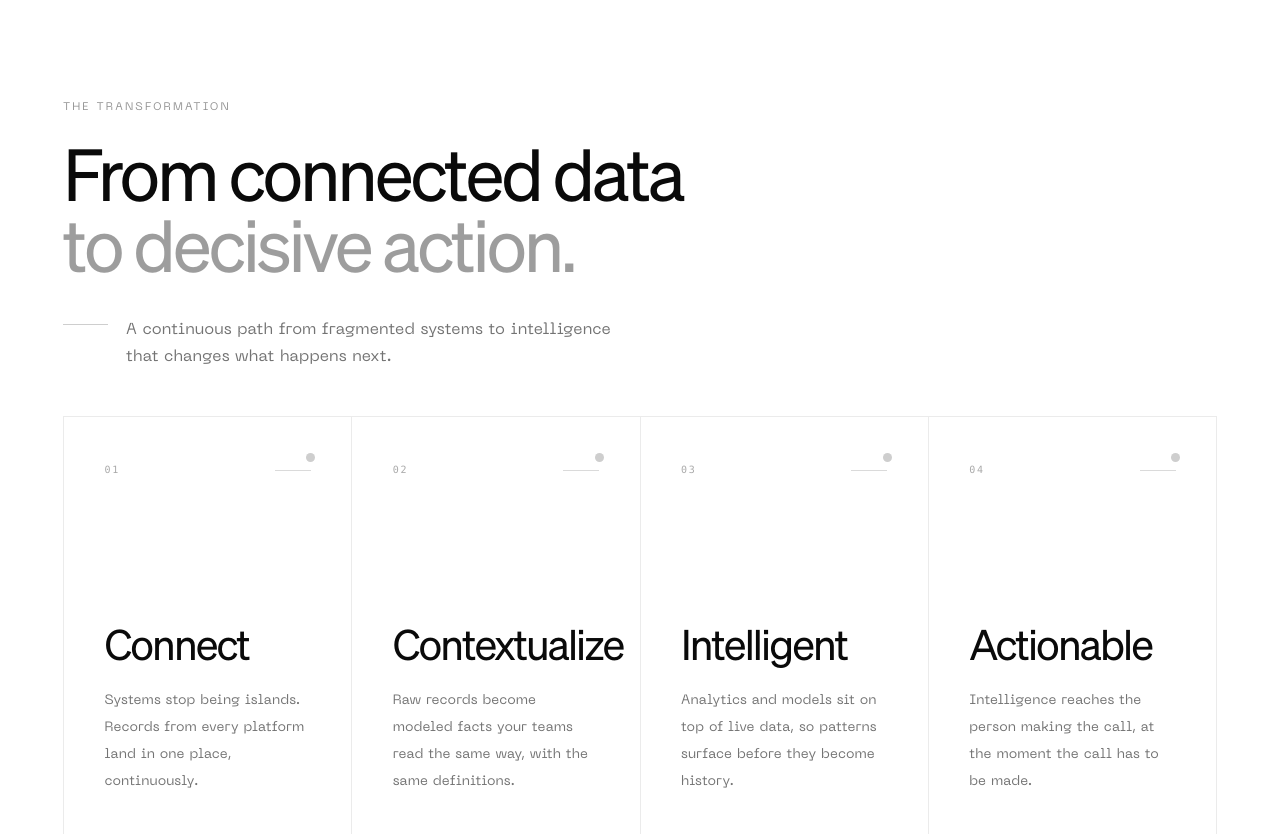
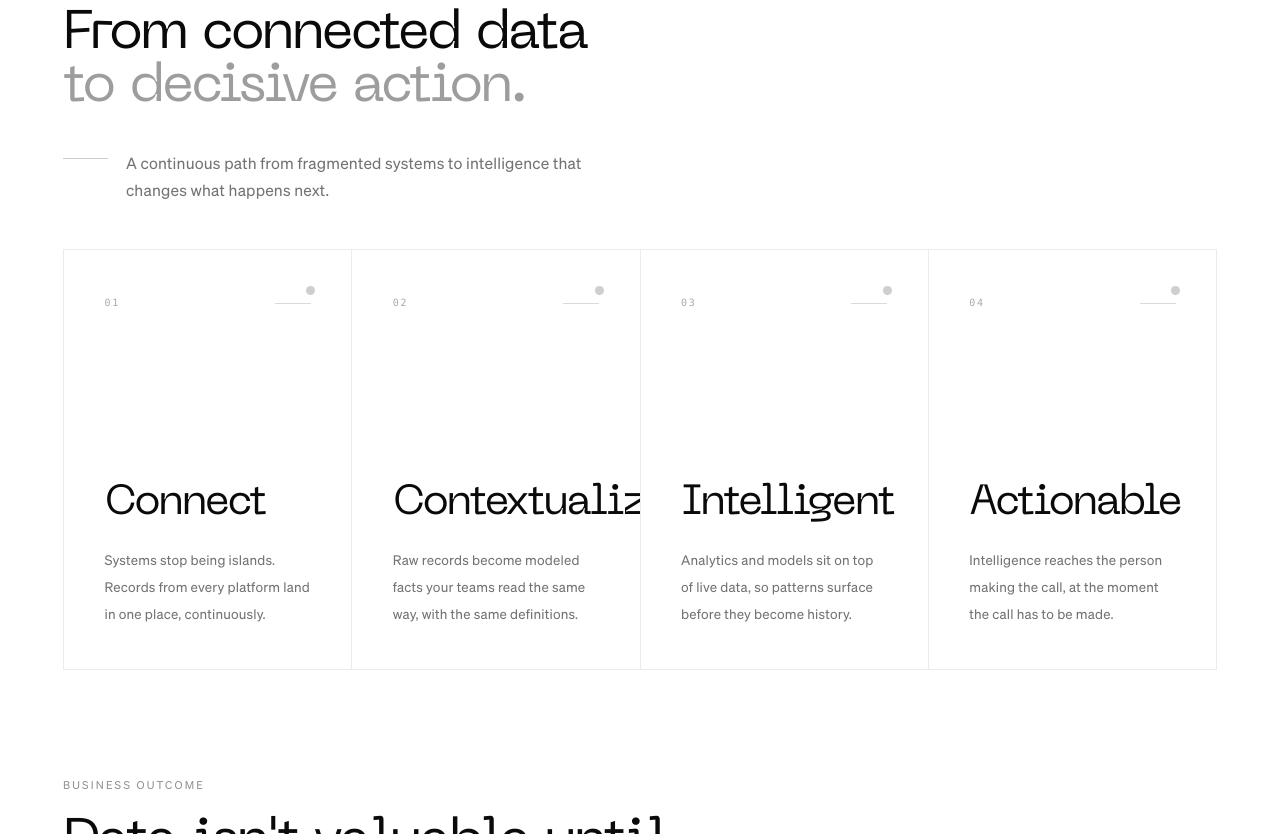
Before and after one commit to om-bhargav/techneeq, a React (Vite) app: page / in a window 1280 px wide. Shown: the part 5560-6394 px from the top of the page. Built offline with nearby package versions, Linux system fonts and the light colour scheme.

Commit message:
switched fonts

```diff
--- a/src/components/global/section/SectionHeader.tsx
+++ b/src/components/global/section/SectionHeader.tsx
@@ -40,9 +40,8 @@ export default function SectionHeader({
             leading-[0.98]
             tracking-[-0.045em]
             text-foreground
-            sm:text-5xl
-            md:text-6xl
-            lg:text-[72px]
+            sm:text-3xl
+            md:text-5xl
           "
         >
           {title}
--- a/src/components/home/BusinessOutcome.tsx
+++ b/src/components/home/BusinessOutcome.tsx
@@ -45,7 +45,7 @@ export default function BusinessOutcome() {
       className="relative bg-background md:h-[400vh]"
       containerClassName="h-full max-w-none"
     >
-      <div className="md:sticky md:top-0 md:flex md:h-screen md:items-center md:overflow-hidden">
+      <div className="md:sticky md:top-16 md:flex md:h-screen md:items-start md:overflow-hidden">
         <div className="mx-auto w-full max-w-7xl">
 
           <Section.Header
@@ -53,16 +53,6 @@ export default function BusinessOutcome() {
             title="Data isn't valuable until"
             highlight="it changes what you do."
             description="Every engagement is scoped around a decision your business needs to make faster. The architecture follows from there."
-            className="
-      mb-16
-      md:absolute
-      md:left-10
-      md:top-16
-      md:z-30
-      md:mb-0
-      md:max-w-2xl
-      lg:left-14
-    "
           />
 
           {/* Mobile */}
--- a/src/index.css
+++ b/src/index.css
@@ -238,7 +238,8 @@ body{
 }
 
 body {
-  font-family: "NeueMachina", sans-serif;
+
+  font-family: "TestSohne", sans-serif;
 }
 
 /* All headings */
@@ -248,6 +249,7 @@ h3,
 h4,
 h5,
 h6 {
-  font-family: "TestSohne", sans-serif;
+
+  font-family: "NeueMachina", sans-serif;
   font-weight: 400;
 }
```
